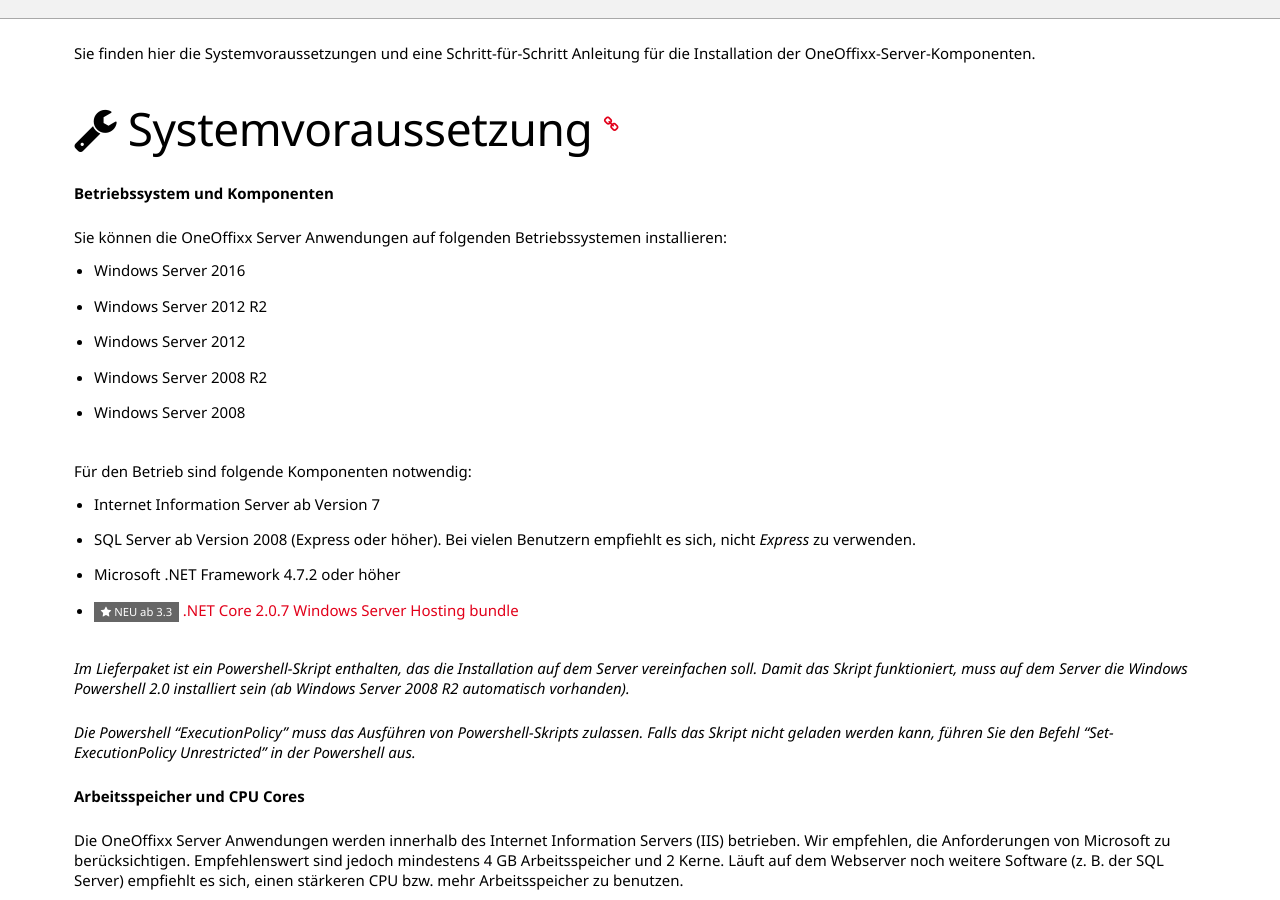
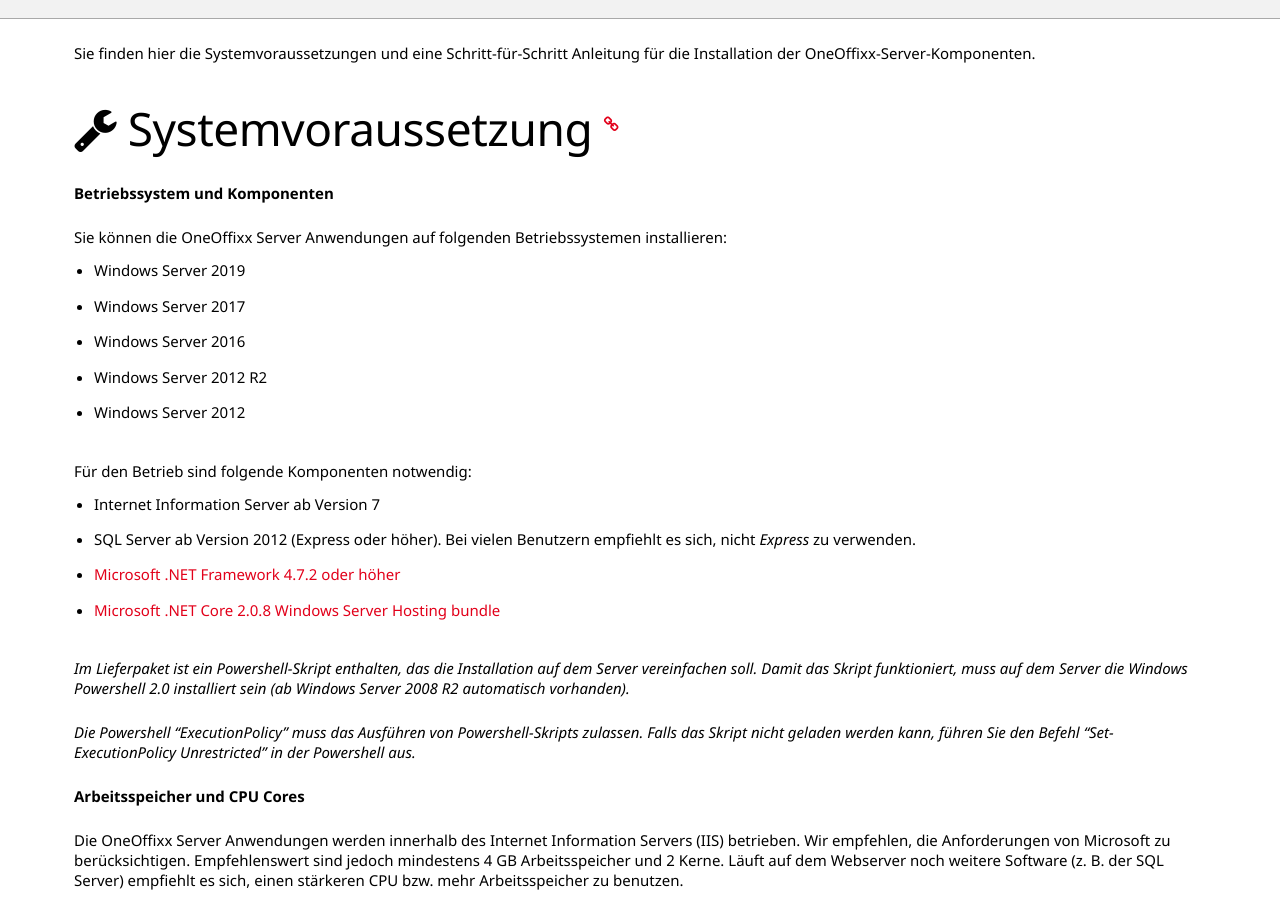
Before and after one commit to primesoft-group/oneoffixx-docs, a Jekyll site: the page built from _pages/install/de/server.md, in a window 1280 px wide and 900 px high, scrolled down 241 px. Built offline with Jekyll 4.4.1, drawn with Linux system fonts in a browser that asks for light colours; nearby versions of some CDN libraries; some web fonts are replaced.

Commit message:
Update server.md

```diff
--- a/_pages/install/de/server.md
+++ b/_pages/install/de/server.md
@@ -13,18 +13,18 @@
 
 Sie können die OneOffixx Server Anwendungen auf folgenden Betriebssystemen installieren:
 
+* Windows Server 2019
+* Windows Server 2017
 * Windows Server 2016
 * Windows Server 2012 R2
 * Windows Server 2012
-* Windows Server 2008 R2
-* Windows Server 2008
 
 Für den Betrieb sind folgende Komponenten notwendig:
 
 * Internet Information Server ab Version 7
-* SQL Server ab Version 2008 (Express oder höher). Bei vielen Benutzern empfiehlt es sich, nicht *Express* zu verwenden.
-* Microsoft .NET Framework 4.7.2 oder höher
-*  {% include new-badge.html version="3.3" %} [.NET Core 2.0.7 Windows Server Hosting bundle](https://download.microsoft.com/download/A/9/F/A9F8872C-48B2-41DB-8AAD-D5908D988592/DotNetCore.2.0.7-WindowsHosting.exe)
+* SQL Server ab Version 2012 (Express oder höher). Bei vielen Benutzern empfiehlt es sich, nicht *Express* zu verwenden.
+* [Microsoft .NET Framework 4.7.2 oder höher](http://go.microsoft.com/fwlink/?linkid=863265)
+* [Microsoft .NET Core 2.0.8 Windows Server Hosting bundle](https://aka.ms/dotnetcore-2-windowshosting)
 
 *Im Lieferpaket ist ein Powershell-Skript enthalten, das die Installation auf dem Server vereinfachen soll. Damit das Skript funktioniert, muss auf dem Server die Windows Powershell 2.0 installiert sein (ab Windows Server 2008 R2 automatisch vorhanden).*
 
```
